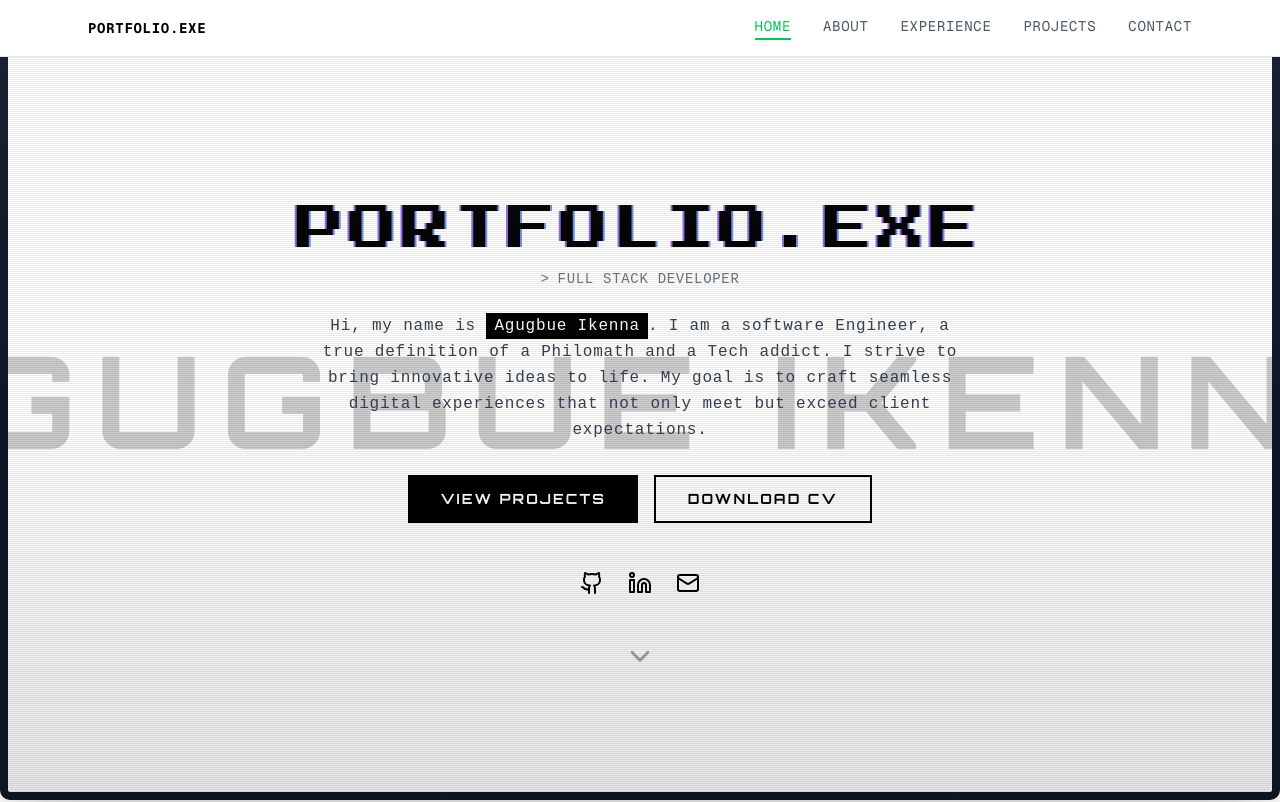
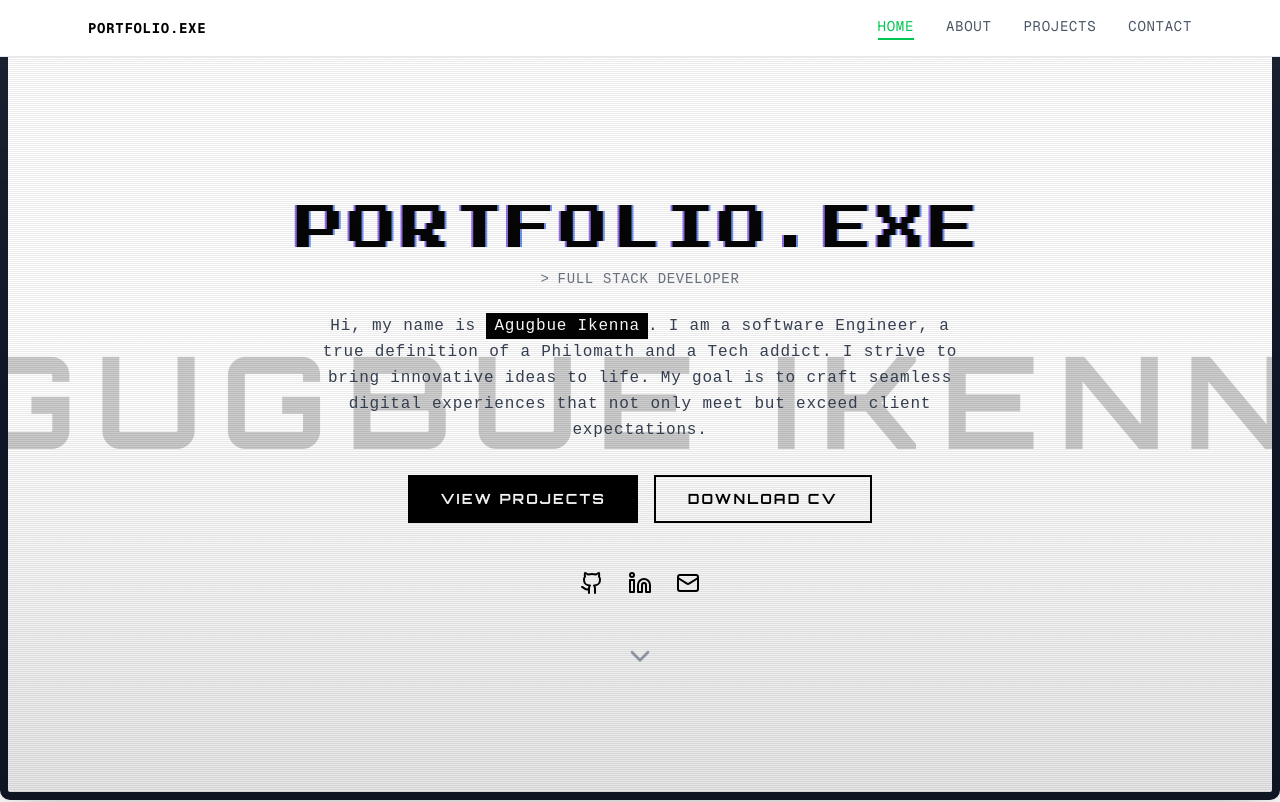
Before and after one commit to Co-den/mine, a Next.js app: page / in a window 1280 px wide. Shown: the top 802 px of the page. Built offline with nearby package versions, Linux system fonts and the light colour scheme.

Commit message:
updated page

```diff
--- a/app/page.tsx
+++ b/app/page.tsx
@@ -78,7 +78,7 @@ export default function Home() {
 
           {/* Desktop Navigation */}
           <div className="hidden md:flex gap-8 text-xs md:text-sm items-center">
-            {["home", "about", "experience", "projects", "contact"].map(
+            {["home", "about", "projects", "contact"].map(
               (item) => (
                 <button
                   key={item}
@@ -112,7 +112,7 @@ export default function Home() {
         {mobileMenuOpen && (
           <div className="md:hidden bg-white border-t border-gray-200">
             <div className="flex flex-col px-4 py-2 max-h-96 overflow-y-auto">
-              {["home", "about", "experience", "projects", "contact"].map(
+              {["home", "about", "projects", "contact"].map(
                 (item) => (
                   <button
                     key={item}
```
